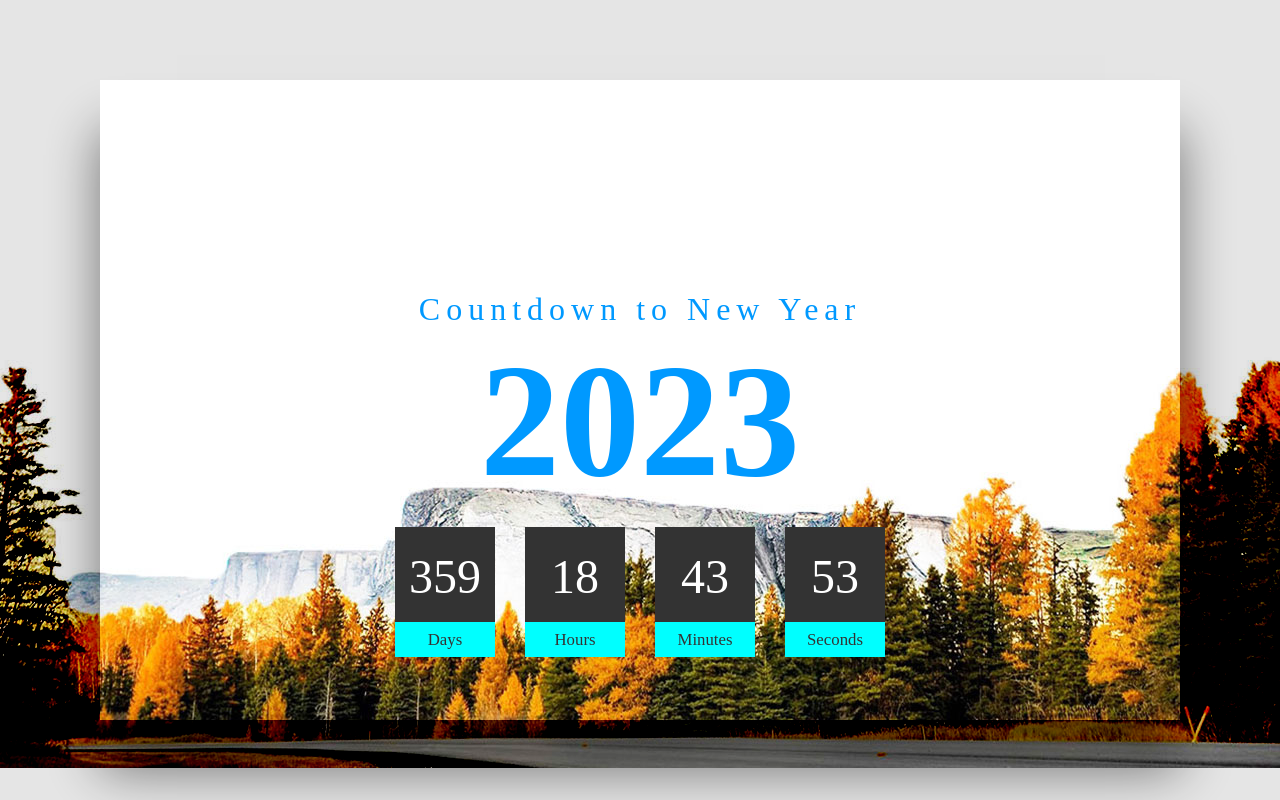
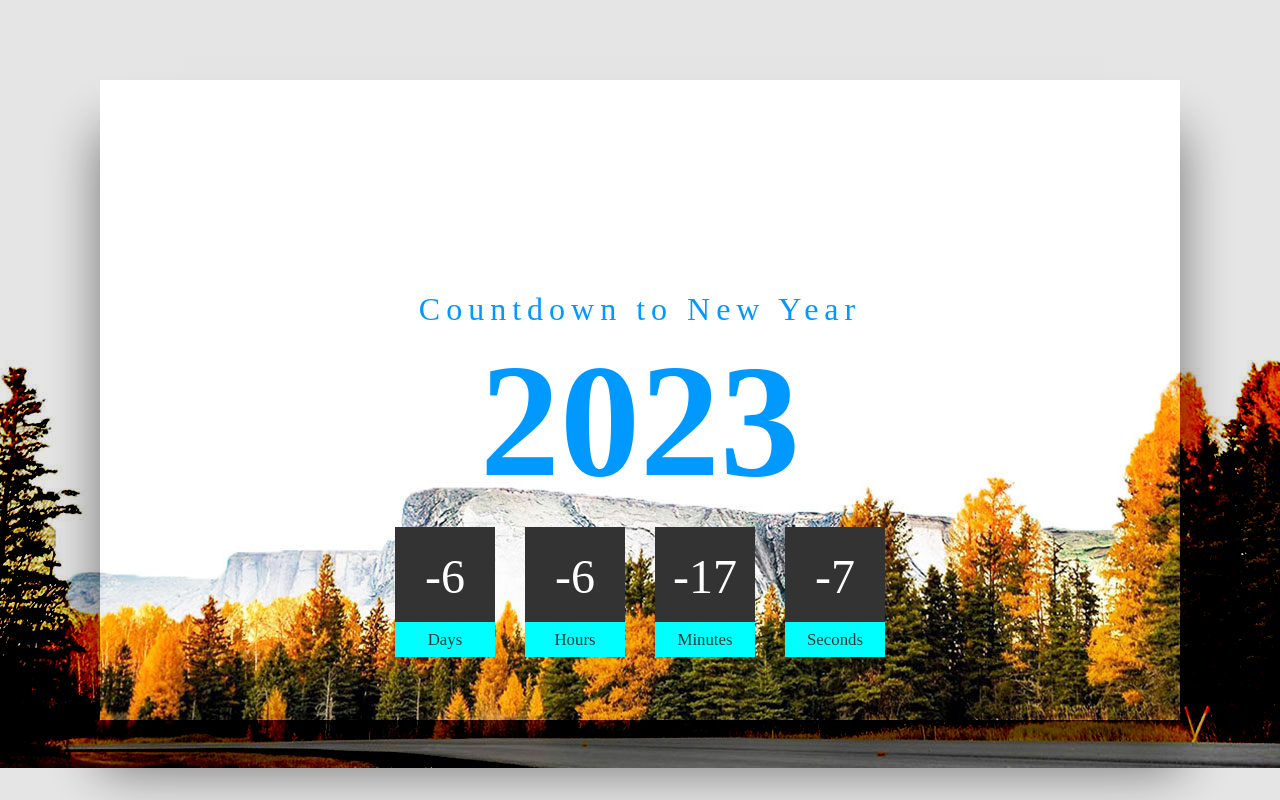
Before and after one commit to Muzammil2008/New-Year-Count-Down, a plain HTML site: page index.html in a window 1280 px wide. Drawn offline with Linux system fonts and the light colour scheme; a web font is replaced by a local one.

Commit message:
Update index.html

```diff
--- a/index.html
+++ b/index.html
@@ -16,7 +16,7 @@
 		</div>
 	</div>
 	<script type="text/javascript">
-	var countDate = new Date('Jan 1, 2023 00:00:00').getTime();
+	var countDate = new Date('Jan 1, 2022 00:00:00').getTime();
 
 	function newYear(){
 		var now = new Date().getTime();
```
